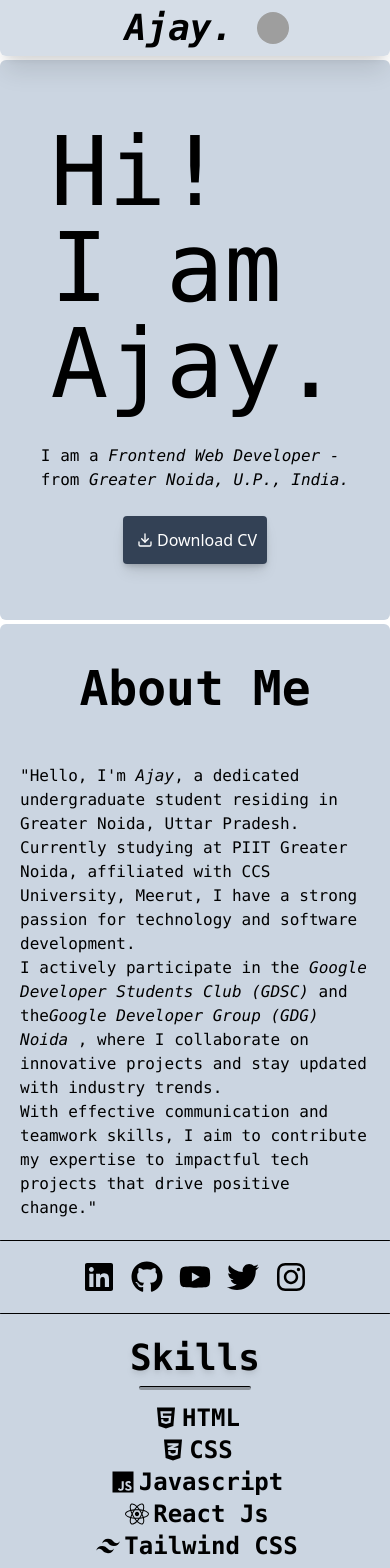
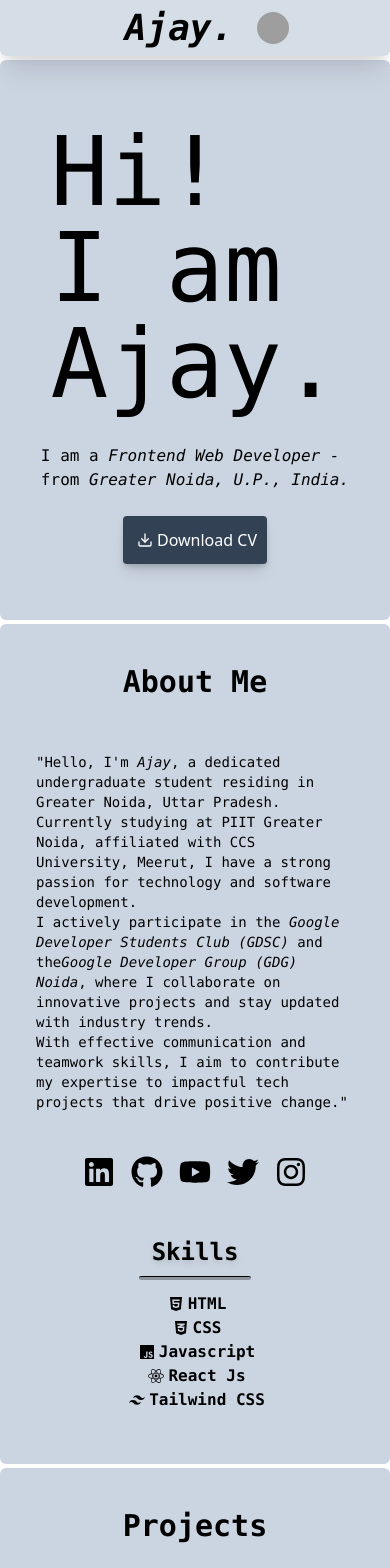
Before and after one commit to A-JA-Y/ajay-portfolio, a React (Create React App) app: page / in a window 390 px wide. Shown: the top 1568 px of the page. Built offline with nearby package versions, Linux system fonts and the light colour scheme; grey boxes are pictures that could not be loaded.

Commit message:
fixed some responsiveness issue

```diff
--- a/src/components/about/index.jsx
+++ b/src/components/about/index.jsx
@@ -11,16 +11,17 @@ import {
 } from "react-icons/fa";
 import { IoLogoJavascript } from "react-icons/io5";
 import { RiTailwindCssFill } from "react-icons/ri";
+
 function About() {
   return (
     <>
-      <div className="about min-w-full bg-slate-300 dark:bg-zinc-800 dark:text-white rounded-md font-mono py-6">
-        <h1 className="text-center py-4 mb-4 text-5xl font-extrabold ">
+      <div className="about w-full bg-slate-300 dark:bg-zinc-800 dark:text-white rounded-md font-mono py-6 px-4">
+        <h1 className="text-center py-4 mb-4 text-3xl sm:text-5xl font-extrabold">
           About Me
         </h1>
-        <div className="container lg:flex  lg:flex-row sm:flex-col items-center justify-center pb-3">
-          <div className=" lg:w-3/5 sm:w-full">
-            <div className="intro p-5">
+        <div className="container mx-auto flex flex-col lg:flex-row items-center justify-center pb-3">
+          <div className="w-full lg:w-3/5">
+            <div className="intro p-5 text-sm sm:text-base">
               <p>
                 "Hello, I'm <i>Ajay</i>, a dedicated undergraduate student
                 residing in Greater Noida, Uttar Pradesh. Currently studying at
@@ -28,7 +29,7 @@ function About() {
                 have a strong passion for technology and software development.{" "}
                 <br /> I actively participate in the{" "}
                 <i>Google Developer Students Club (GDSC)</i> and the
-                <i>Google Developer Group (GDG) Noida</i> , where I collaborate
+                <i>Google Developer Group (GDG) Noida</i>, where I collaborate
                 on innovative projects and stay updated with industry trends.{" "}
                 <br /> With effective communication and teamwork skills, I aim
                 to contribute my expertise to impactful tech projects that drive
@@ -36,9 +37,9 @@ function About() {
               </p>
             </div>
           </div>
-          <hr className="lg:h-64 lg:w-1 border-black sm:h-1 sm:w-24  bg-black bg-opacity-30 rounded-full" />
-          <div className="links">
-            <div className="icons flex lg:flex-col sm:flex-row justify-center items-center my-3 mx-4">
+          <hr className="hidden lg:block lg:h-64 lg:w-1 border-black bg-black bg-opacity-30 mx-4 rounded-full" />
+          <div className="links my-4 w-full lg:w-auto">
+            <div className="icons flex flex-row lg:flex-col justify-center items-center">
               <a
                 href="https://www.linkedin.com/in/ajay-kumar-358758227/"
                 target="_blank"
@@ -62,26 +63,53 @@ function About() {
               </a>
             </div>
           </div>
-          <hr className="lg:h-64 lg:w-1 border-black sm:h-1 sm:w-24 bg-black bg-opacity-30 rounded-full" />
-          <div className="right lg:w-2/5 sm:w-full p-4">
+          <hr className="hidden lg:block lg:h-64 lg:w-1 border-black bg-black bg-opacity-30 mx-4 rounded-full" />
+          <div className="right w-full lg:w-2/5 p-4">
             <div className="skills flex flex-col items-center justify-center">
-              <h2 className="text-4xl font-bold drop-shadow-md my-2">Skills</h2>
+              <h2 className="text-2xl sm:text-4xl font-bold drop-shadow-md my-2">
+                Skills
+              </h2>
               <hr className="h-1 w-28 border-black rounded-full bg-black mb-3 bg-opacity-30" />
-              <ul className="text-2xl font-semibold">
+              <ul className="text-base sm:text-2xl font-semibold">
                 <li>
-                  <div className="flex items-center justify-center hover:scale-105"><FaHtml5 className=" mx-1 hover:text-yellow-600"/><span className="hover:text-yellow-500 hover:scale-105 transition-all">HTML</span></div>
+                  <div className="flex items-center justify-center hover:scale-105">
+                    <FaHtml5 className="mx-1 hover:text-yellow-600" />
+                    <span className="hover:text-yellow-500 hover:scale-105 transition-all">
+                      HTML
+                    </span>
+                  </div>
                 </li>
                 <li>
-                  <div className="flex items-center justify-center hover:scale-105"><FaCss3Alt className=" mx-1 hover:text-blue-700"/><span className="hover:text-yellow-500 hover:scale-105 transition-all">CSS</span></div>
+                  <div className="flex items-center justify-center hover:scale-105">
+                    <FaCss3Alt className="mx-1 hover:text-blue-700" />
+                    <span className="hover:text-yellow-500 hover:scale-105 transition-all">
+                      CSS
+                    </span>
+                  </div>
                 </li>
                 <li>
-                  <div className="flex items-center justify-center hover:scale-105"><IoLogoJavascript className=" mx-1 hover:text-yellow-400"/><span className="hover:text-yellow-500 hover:scale-105 transition-all">Javascript</span></div>
+                  <div className="flex items-center justify-center hover:scale-105">
+                    <IoLogoJavascript className="mx-1 hover:text-yellow-400" />
+                    <span className="hover:text-yellow-500 hover:scale-105 transition-all">
+                      Javascript
+                    </span>
+                  </div>
                 </li>
                 <li>
-                  <div className="flex items-center justify-center hover:scale-105"><FaReact className=" mx-1 hover:text-blue-600"/><span className="hover:text-yellow-500 hover:scale-105 transition-all">React Js</span></div>
+                  <div className="flex items-center justify-center hover:scale-105">
+                    <FaReact className="mx-1 hover:text-blue-600" />
+                    <span className="hover:text-yellow-500 hover:scale-105 transition-all">
+                      React Js
+                    </span>
+                  </div>
                 </li>
                 <li>
-                  <div className="flex items-center justify-center hover:scale-105"><RiTailwindCssFill className=" hover:text-cyan-400 mx-1"/><span className="hover:text-yellow-500 hover:scale-105 transition-all">Tailwind CSS</span></div>
+                  <div className="flex items-center justify-center hover:scale-105">
+                    <RiTailwindCssFill className="hover:text-cyan-400 mx-1" />
+                    <span className="hover:text-yellow-500 hover:scale-105 transition-all">
+                      Tailwind CSS
+                    </span>
+                  </div>
                 </li>
               </ul>
             </div>
@@ -91,5 +119,4 @@ function About() {
     </>
   );
 }
-
 export default About;
--- a/src/components/projects/index.jsx
+++ b/src/components/projects/index.jsx
@@ -10,7 +10,6 @@ import eight from "../../assets/eight.png";
 
 function Projects() {
   const projects = [
-    // projects array remains same
     {
       projectName: "homeComfort",
       projectDescription:
@@ -72,7 +71,7 @@ function Projects() {
       projectLink: "https://pass-my-words.vercel.app/",
       githubRepo: "https://github.com/A-JA-Y/pass-my-words",
       projectImage: seven,
-      projectTags: ["React", "Tailwind CSS", "Javascript","localstorage"],
+      projectTags: ["React", "Tailwind CSS", "Javascript", "localstorage"],
     },
     {
       projectName: "Weather-App",
@@ -86,19 +85,18 @@ function Projects() {
   ];
 
   return (
-    <div className="min-w-full bg-slate-300 dark:bg-zinc-800 dark:text-white my-1 rounded-md font-mono py-6">
-      <h1 className="text-center py-4 mb-4 text-5xl font-extrabold">
+    <div className="min-w-full bg-slate-300 dark:bg-zinc-800 dark:text-white my-1 rounded-md font-mono py-6 px-4">
+      <h1 className="text-center py-4 mb-4 text-3xl md:text-5xl font-extrabold">
         Projects
       </h1>
-      <div className="projects grid lg:grid-cols-2 sm:grid-cols-1 gap-6 p-4">
+      <div className="projects grid grid-cols-1 md:grid-cols-2 gap-6 p-4">
         {projects.map((project, index) => (
           <div
             key={index}
-            // Add neumorphism-like Tailwind classes below
             className="project relative bg-gray-300 dark:bg-zinc-700 p-4 m-2 rounded-2xl shadow-inner
                        hover:shadow-xl transition-shadow flex flex-col items-center"
           >
-            <h2 className="text-3xl font-bold text-center my-2">
+            <h2 className="text-2xl md:text-3xl font-bold text-center my-2">
               {project.projectName}
             </h2>
             <img
@@ -113,27 +111,19 @@ function Projects() {
               {project.projectTags.map((tag, i) => (
                 <span
                   key={i}
-                  className="mx-1 my-1 text-xl font-medium leading-relaxed"
+                  className="mx-1 my-1 text-sm md:text-xl font-medium leading-relaxed"
                 >
                   {tag},
                 </span>
               ))}
             </div>
-            <a
-              href={project.projectLink}
-              target="_blank"
-              rel="noreferrer"
-            >
-              <button className="w-44 rounded-xl h-12 bg-gray-700 text-white m-2 dark:bg-slate-800 drop-shadow-lg hover:bg-yellow-600 hover:text-black hover:scale-105 transition-all">
+            <a href={project.projectLink} target="_blank" rel="noreferrer">
+              <button className="w-full md:w-44 rounded-xl h-12 bg-gray-700 text-white m-2 dark:bg-slate-800 drop-shadow-lg hover:bg-yellow-600 hover:text-black hover:scale-105 transition-all">
                 View Project
               </button>
             </a>
-            <a
-              href={project.githubRepo}
-              target="_blank"
-              rel="noreferrer"
-            >
-              <button className="w-44 rounded-xl h-12 bg-gray-700 text-white m-2 dark:bg-slate-800 drop-shadow-lg hover:bg-yellow-600 hover:text-black hover:scale-105 transition-all">
+            <a href={project.githubRepo} target="_blank" rel="noreferrer">
+              <button className="w-full md:w-44 rounded-xl h-12 bg-gray-700 text-white m-2 dark:bg-slate-800 drop-shadow-lg hover:bg-yellow-600 hover:text-black hover:scale-105 transition-all">
                 View Code
               </button>
             </a>
```
